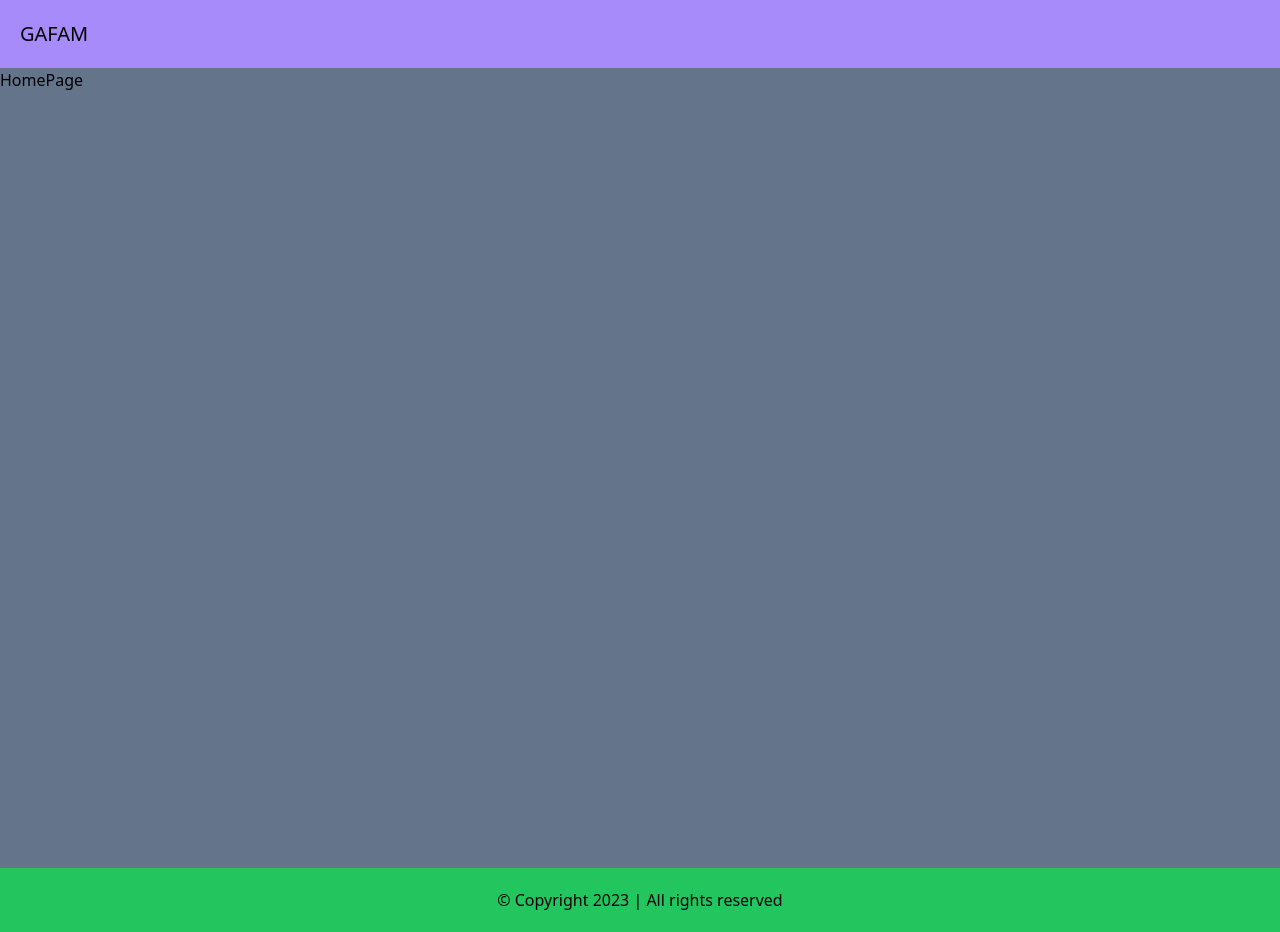
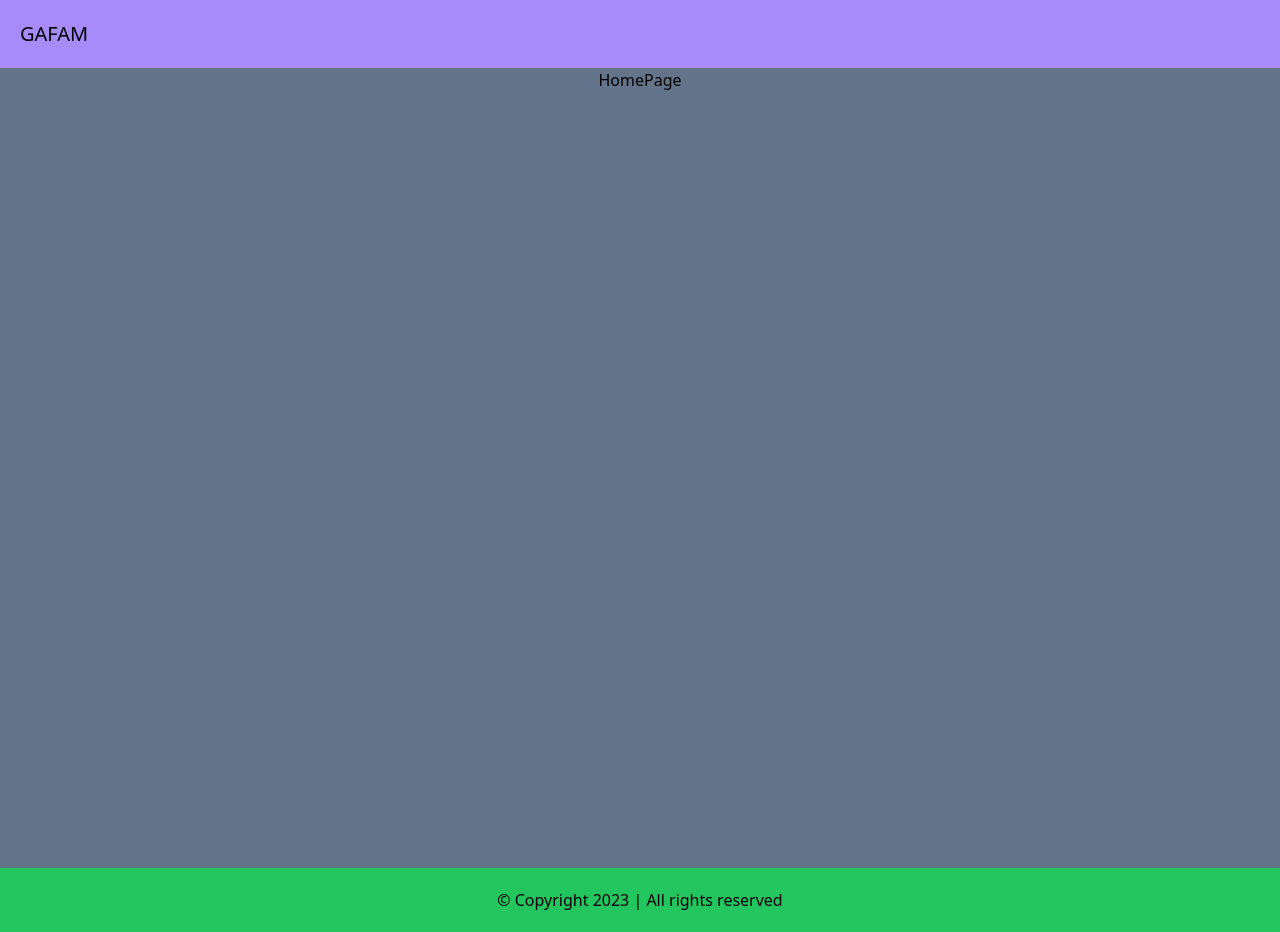
Before and after one commit to Ianel/gafam, a React (Vite) app: page / in a window 1280 px wide. Built offline with nearby package versions, Linux system fonts and the light colour scheme.

Commit message:
add ceo overview route

```diff
--- a/src/constants/routes.ts
+++ b/src/constants/routes.ts
@@ -1,3 +1,4 @@
 export const HOME = "/";
 export const PRODUCTS = "/products";
 export const PRODUCT = "/products/:id";
+export const CEO = "/ceo";
--- a/src/pages/Home/index.tsx
+++ b/src/pages/Home/index.tsx
@@ -1,7 +1,11 @@
 import React from "react";
 
 const HomePage = () => {
-    return <div>HomePage</div>;
+    return (
+        <div className="flex flex-col justify-center items-center">
+            HomePage
+        </div>
+    );
 };
 
 export default HomePage;
```
